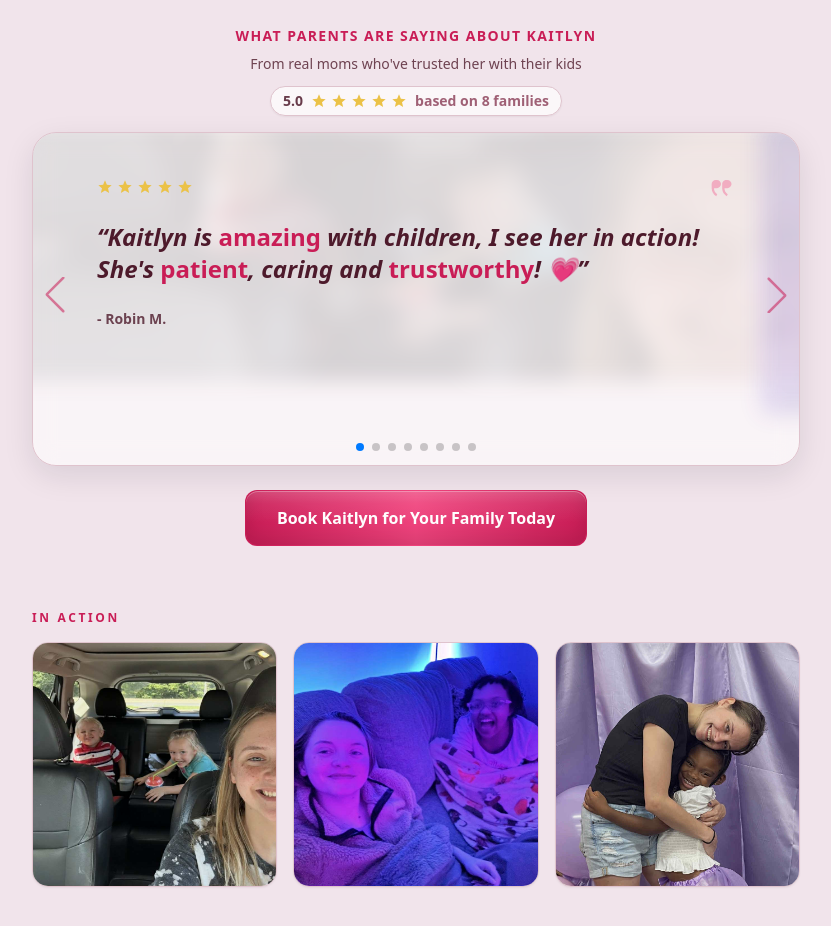
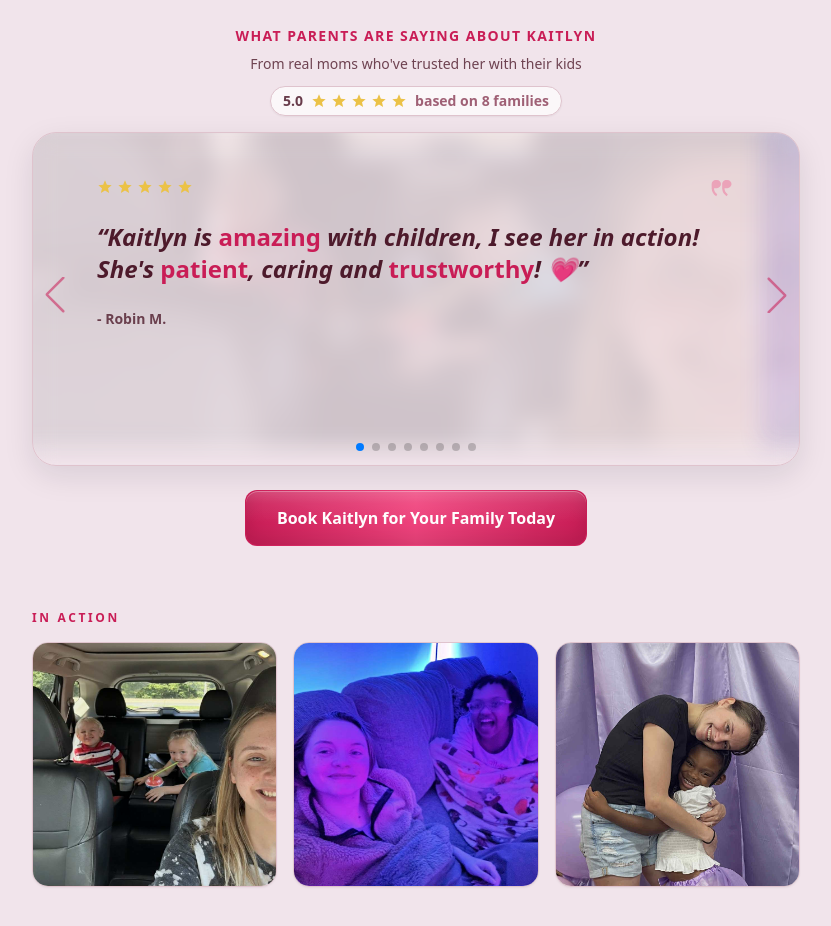
Before and after one commit to raczniakservices/kaitlyn-nanny-landing, a Next.js app in the folder apps/kaitlyn-nanny/: page / in a window 1280 px wide. Shown: the part 1220-2146 px from the top of the page, without its empty margins (224-1055 px from the left). Built offline with nearby package versions, Linux system fonts and the light colour scheme.

Commit message:
fix: prevent testimonial white flash on first load

```diff
--- a/apps/kaitlyn-nanny/components/Testimonials.tsx
+++ b/apps/kaitlyn-nanny/components/Testimonials.tsx
@@ -165,7 +165,14 @@ export function Testimonials(_props: { initiallyVisible?: number }) {
         </div>
       </div>
 
-      <div className="relative overflow-hidden rounded-3xl border border-[hsl(var(--border))] bg-white/60 shadow-soft backdrop-blur-md">
+      <div
+        className="relative overflow-hidden rounded-3xl border border-[hsl(var(--border))] bg-white/60 shadow-soft backdrop-blur-md"
+        style={{
+          // Prevent a "flash of white" before the first blurred background image paints.
+          background:
+            "linear-gradient(180deg, hsla(var(--bg), 0.25) 0%, hsla(var(--bg), 0.72) 55%, hsla(var(--bg), 0.88) 100%), radial-gradient(900px 320px at 18% 18%, hsla(var(--accent), 0.22) 0%, transparent 55%), radial-gradient(900px 320px at 85% 75%, hsla(var(--lavender), 0.16) 0%, transparent 55%)",
+        }}
+      >
         <Swiper
           modules={[Autoplay, Pagination, Navigation]}
           autoplay={{
@@ -181,14 +188,16 @@ export function Testimonials(_props: { initiallyVisible?: number }) {
         >
           {TESTIMONIALS.map((t, idx) => {
             const bg = bgImages[idx % bgImages.length];
+            const isFirst = idx === 0;
             return (
               <SwiperSlide key={`${t.author}-${idx}`}>
-                <div className="relative py-8 px-12 sm:py-10 sm:px-14 md:px-16">
+                <div className="relative min-h-[260px] py-8 px-12 sm:min-h-[280px] sm:py-10 sm:px-14 md:min-h-[300px] md:px-16">
                   <div className="pointer-events-none absolute inset-0">
                     <img
                       src={bg}
                       alt=""
-                      loading="lazy"
+                      loading={isFirst ? "eager" : "lazy"}
+                      fetchPriority={isFirst ? "high" : "low"}
                       decoding="async"
                       className="h-full w-full object-cover opacity-[0.14] blur-[10px] scale-110"
                       aria-hidden="true"
```
